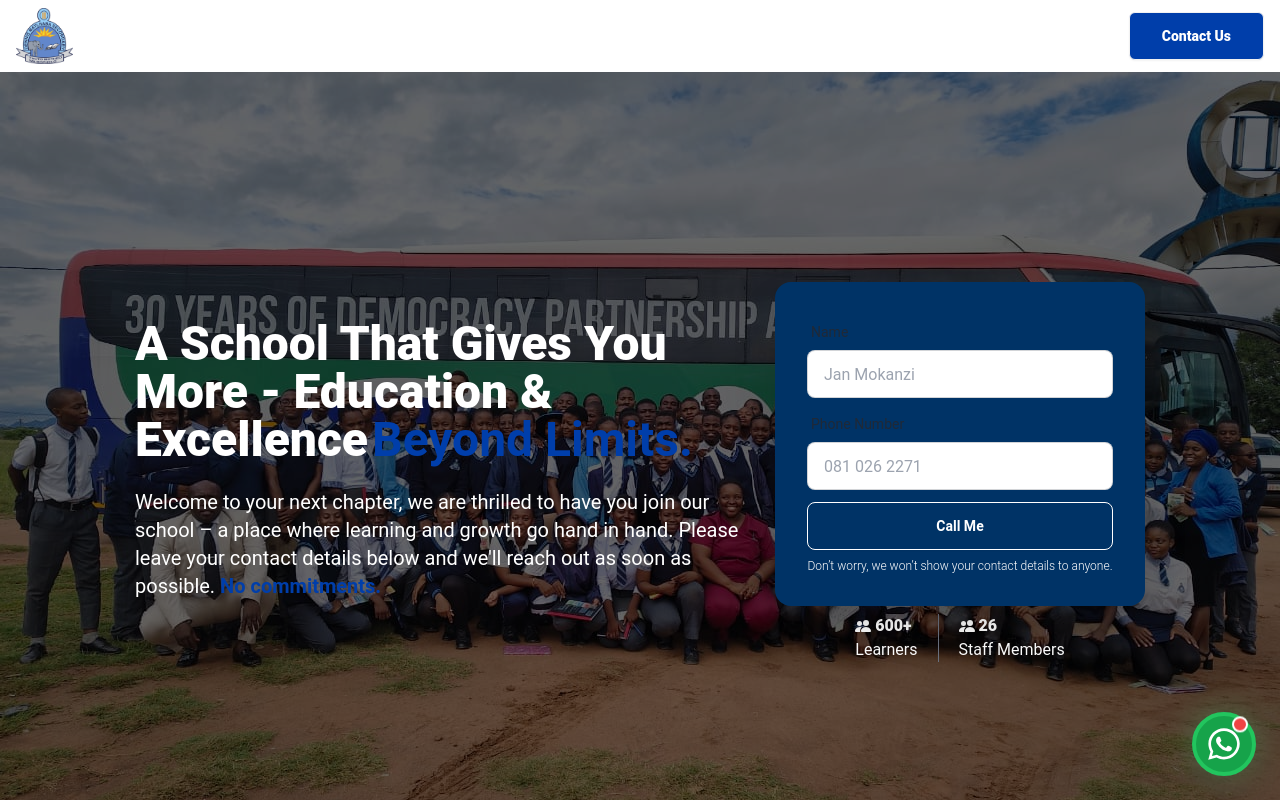
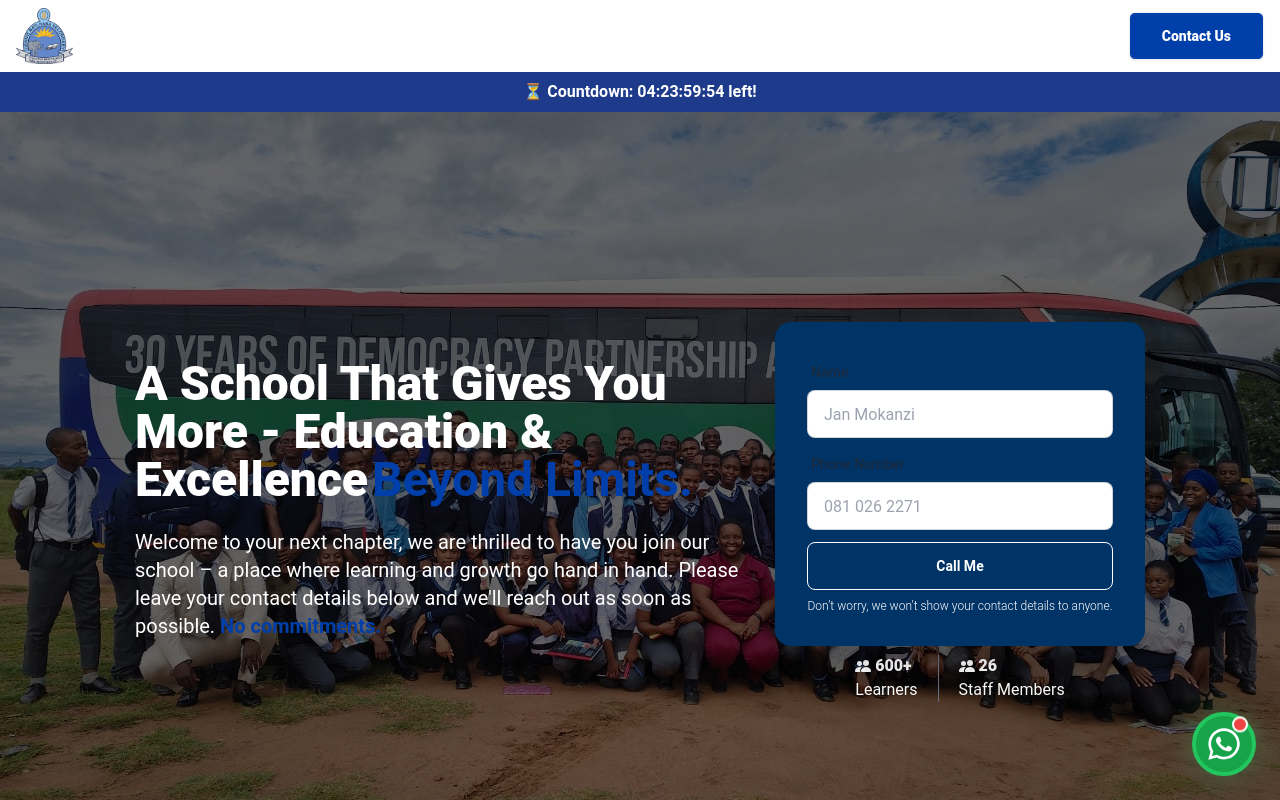
Before and after one commit to Prashely/Health-Zone-Gym, a React (Vite) app: page / in a window 1280 px wide. Shown: the top 800 px of the page. Built offline with nearby package versions, Linux system fonts and the light colour scheme.

Commit message:
Update NavBar.jsx

```diff
--- a/src/assets/components/ui/NavBar.jsx
+++ b/src/assets/components/ui/NavBar.jsx
@@ -1,8 +1,37 @@
-import React from "react";
+import React, { useEffect, useState } from "react";
 import Logo from "../../images/logo.jpg";
 
 const NavBar = () => {
+  const [timeLeft, setTimeLeft] = useState({ days: 0, hours: 0, minutes: 0, seconds: 0 });
+
+  // Set countdown target: 5 days from now
+  useEffect(() => {
+    const target = new Date();
+    target.setDate(target.getDate() + 5);
+
+    const interval = setInterval(() => {
+      const now = new Date().getTime();
+      const distance = target.getTime() - now;
+
+      const days = Math.floor(distance / (1000 * 60 * 60 * 24));
+      const hours = Math.floor((distance / (1000 * 60 * 60)) % 24);
+      const minutes = Math.floor((distance / 1000 / 60) % 60);
+      const seconds = Math.floor((distance / 1000) % 60);
+
+      setTimeLeft({ days, hours, minutes, seconds });
+
+      if (distance < 0) {
+        clearInterval(interval);
+      }
+    }, 1000);
+
+    return () => clearInterval(interval);
+  }, []);
+
+  const formatTime = (num) => String(num).padStart(2, "0");
+
   return (
+    <>
       <nav className="bg-white shadow-md w-full">
         <div className="container mx-auto flex items-center justify-between py-2 px-4">
           <a
@@ -19,6 +48,16 @@ const NavBar = () => {
           </a>
         </div>
       </nav>
+
+      {/* Countdown Announcement Bar */}
+      <div className="w-full bg-blue-900 text-white text-center font-bold py-2">
+        ⏳ Countdown:{" "}
+        {`${formatTime(timeLeft.days)}:${formatTime(timeLeft.hours)}:${formatTime(
+          timeLeft.minutes
+        )}:${formatTime(timeLeft.seconds)}`}{" "}
+        left!
+      </div>
+    </>
   );
 };
 
```
Lines whose indentation alone changed are shown as unchanged.
